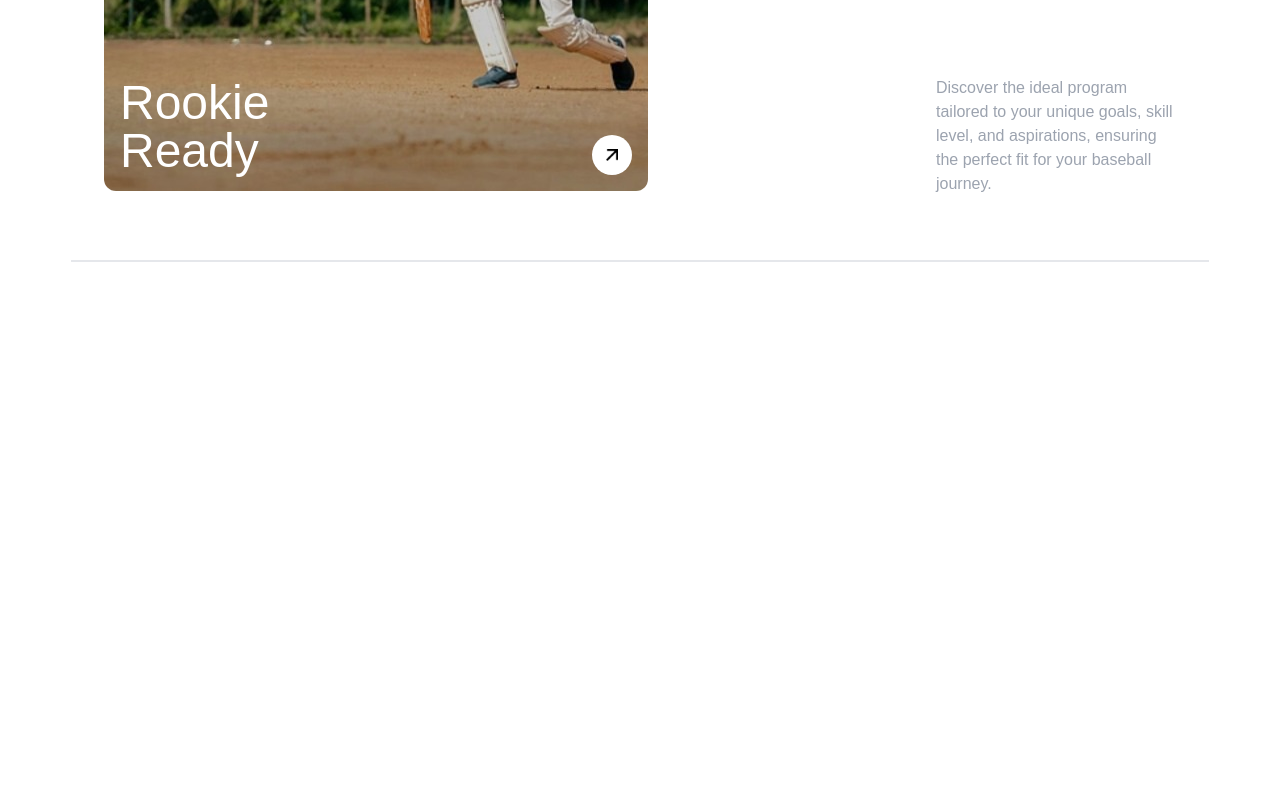
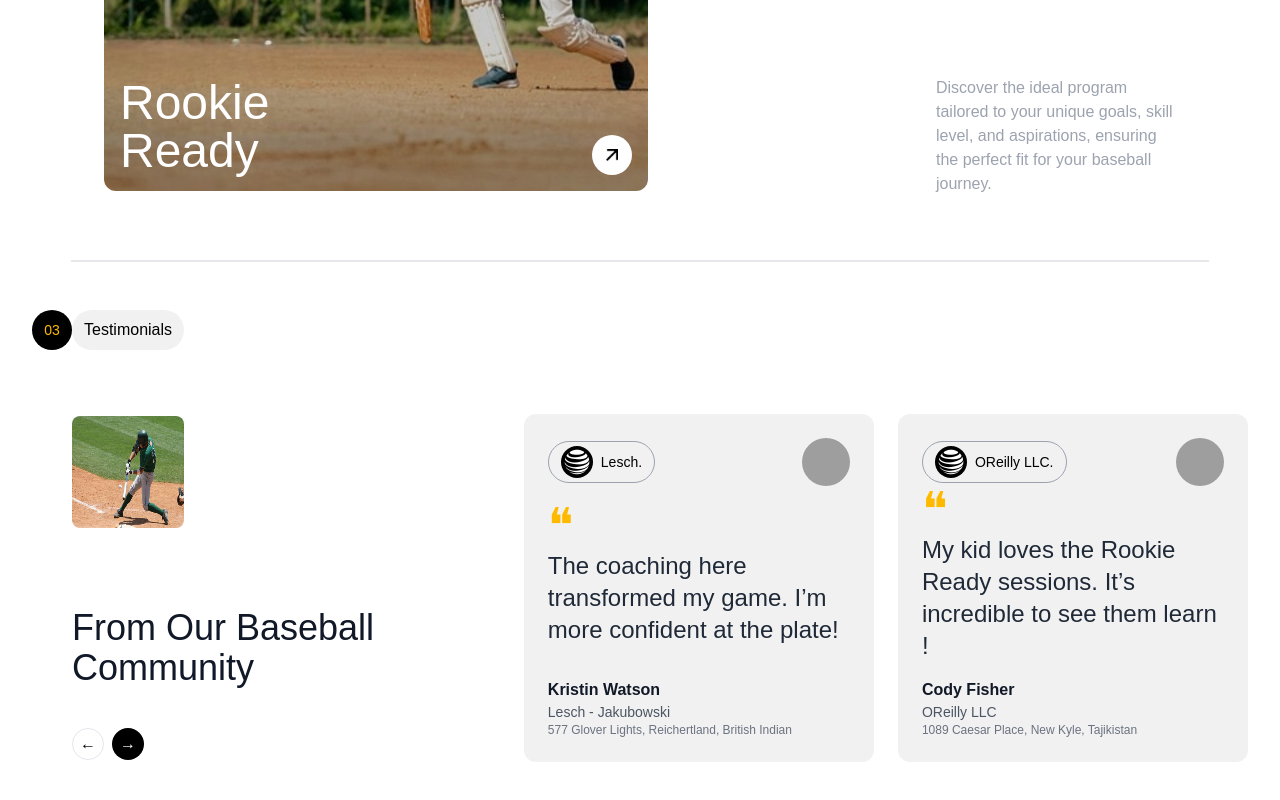
Before and after one commit to ayeshaMalik86/sportsPage, a React (Create React App) app: page / in a window 1280 px wide. Shown: the part 1870-2670 px from the top of the page. Before the commit the page ends 2180 px from the top, so only its background shows below. Built offline with nearby package versions, Linux system fonts and the light colour scheme; grey boxes are pictures that could not be loaded; a web font is replaced by a local one.

Commit message:
testimonials

```diff
--- a/src/components/BaseballTraining.jsx
+++ b/src/components/About.jsx
@@ -1,6 +1,6 @@
 import React from "react";
 
-const BaseballTraining = () => {
+const About = () => {
   return (
     <div className="font-mona relative border-w-[80%] flex flex-col text-center p-2 bg-white">
       <div className="z-10 flex p-6 justify-between">
@@ -63,4 +63,4 @@ const BaseballTraining = () => {
   );
 };
 
-export default BaseballTraining;
+export default About;
--- /dev/null
+++ b/src/components/Testimonials.jsx
@@ -0,0 +1,68 @@
+import React from "react";
+
+const testimonials = [
+  {
+    id: 1,
+    logo: "Lesch.",
+    text: "The coaching here transformed my game. I’m more confident at the plate!",
+    name: "Kristin Watson",
+    company: "Lesch - Jakubowski",
+    address: "577 Glover Lights, Reichertland, British Indian",
+    image: "https://randomuser.me/api/portraits/women/44.jpg",
+  },
+  {
+    id: 2,
+    logo: "OReilly LLC.",
+    text: "My kid loves the Rookie Ready sessions. It’s incredible to see them learn !",
+    name: "Cody Fisher",
+    company: "OReilly LLC",
+    address: "1089 Caesar Place, New Kyle, Tajikistan",
+    image: "https://randomuser.me/api/portraits/men/45.jpg",
+  },
+];
+
+const TestimonialCard = ({ logo, text, name, company, address, image }) => (
+  <div className="bg-[#F1F1F1] p-6 rounded-xl flex flex-col justify-between max-w-96 mt-10">
+    <div className="flex justify-between items-center">
+        <div className="flex border border-gray-400 py-1 px-3 rounded-full items-center gap-2">
+        <img src="/assets/icons/logo1.png" alt={name} className="w-8 h-8 rounded-full" />
+      <span className="text-sm">{logo}</span>
+      </div>
+      <img src={image} alt={name} className="w-12 h-12 rounded-full" />
+    </div>
+    <p className="text-2xl text-gray-800 mb-4"><span className="font-thin text-5xl text-[#FFBA00]">❝</span><br/> {text}</p>
+    <div>
+    <p className="font-semibold text-gray-900">{name}</p>
+    <p className="text-gray-600 text-sm">{company}</p>
+    <p className="text-gray-500 text-xs">{address}</p>
+    </div>
+  </div>
+);
+
+const Testimonials = () => {
+  return (
+    <div className="font-mona flex flex-col gap-6 px-8 mb-10 bg-white">
+     <div className="flex items-center">
+          <div className="w-10 h-10 bg-black text-[#FFBB01] flex items-center justify-center rounded-full text-sm">03</div>
+          <span className="text-black bg-[#F1F1F1] px-3 py-2 rounded-full">Testimonials</span>
+        </div>
+        <div className="flex flex-col md:flex-row items-center">
+      <div className="flex flex-col text-left ml-10 mt-10">
+        <img src="/assets/images/player1.jpg" alt="" className="w-28 h-28 rounded-lg"/>
+        <h2 className="text-4xl text-gray-900 mt-20 mb-10">From Our Baseball Community</h2>
+        <div className="flex gap-2">
+              <button className="w-8 h-8 border border-gray-200 rounded-full flex items-center justify-center">←</button>
+              <button className="w-8 h-8 bg-black text-white rounded-full flex items-center justify-center">→</button>
+            </div>
+      </div>
+      <div className="grid grid-cols-1 md:grid-cols-2 gap-6">
+        {testimonials.map((testimonial) => (
+          <TestimonialCard key={testimonial.id} {...testimonial} />
+        ))}
+      </div>
+      </div>
+    </div>
+  );
+};
+
+export default Testimonials;
--- a/src/pages/Main.js
+++ b/src/pages/Main.js
@@ -1,14 +1,16 @@
 import React from 'react'
 import HeroSection from '../components/HeroSection'
-import BaseballTraining from '../components/BaseballTraining'
 import Programs from '../components/Programs'
+import Testimonials from '../components/Testimonials'
+import About from '../components/About'
 
 const Main = () => {
   return (
     <div>
       <HeroSection/>
-      <BaseballTraining/>
+      <About/>
       <Programs/>
+      <Testimonials/>
     </div>
   )
 }
```
Also changed, not shown: public/assets/icons/logo1.png (added).
